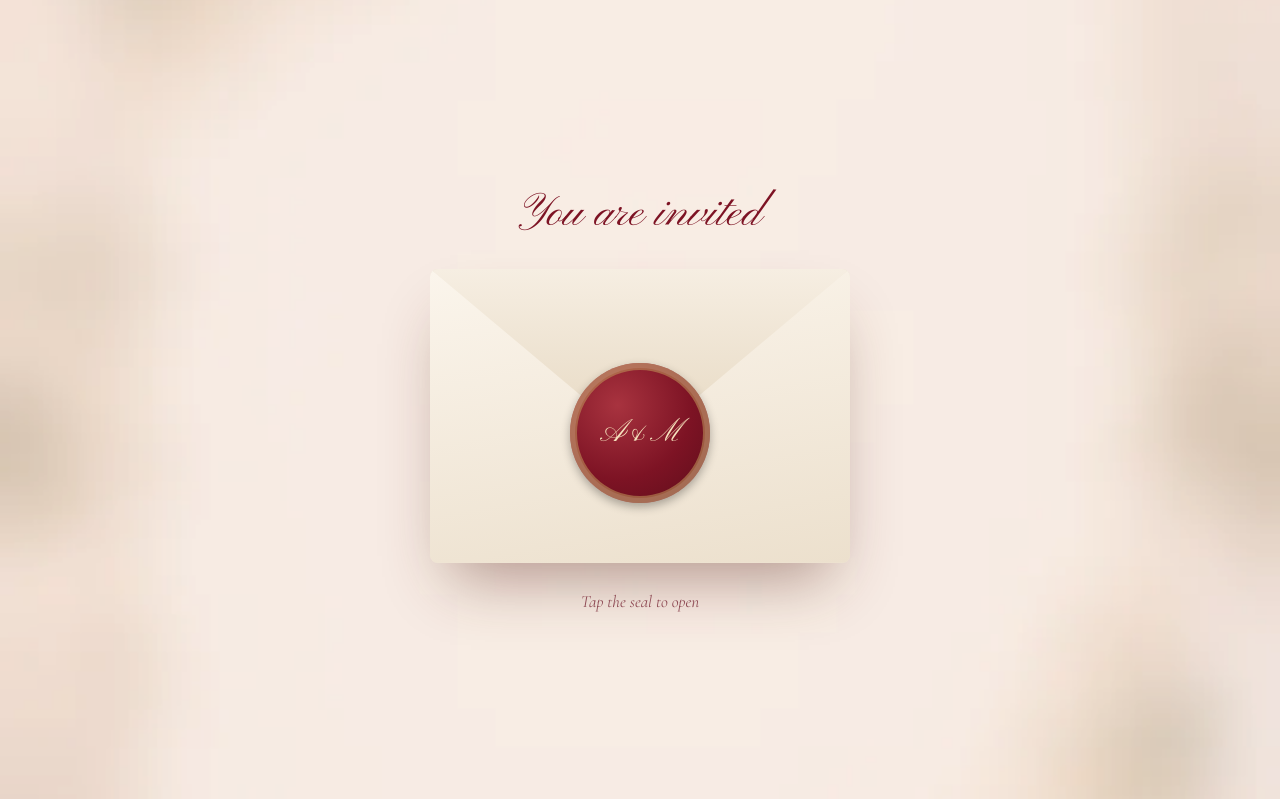
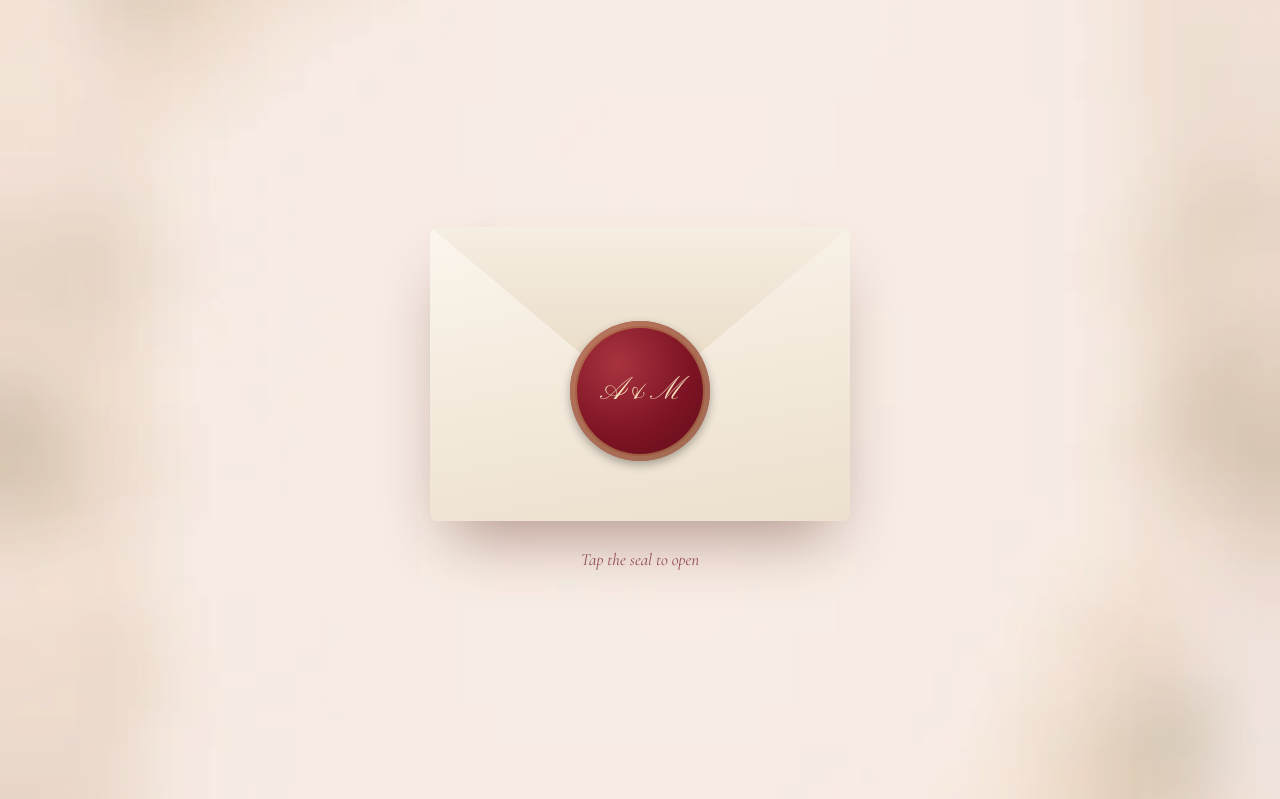
Before and after one commit to Elgiziry/ahmed-mona, a plain HTML site: page index.html in a window 1280 px wide. Shown: the top 799 px of the page. Drawn offline with nearby package versions, Linux system fonts and the light colour scheme.

Commit message:
Remove 'You are invited' from the envelope screen
Co-Authored-By: Claude Opus 5.5 <noreply@anthropic.com>
Claude-Session: https://claude.ai/code/session_01PbbYVUw2pWg8nhJLrjJSTR

```diff
--- a/index.html
+++ b/index.html
@@ -137,7 +137,6 @@ footer .script{font-style:normal;font-size:46px;display:block}
 <div class="bg" aria-hidden="true"></div>
 
 <div class="cover" id="cover">
-  <p class="to">You are invited</p>
   <button class="env" id="openBtn" aria-label="Open the invitation">
     <span class="back"></span>
     <span class="letter" data-k="initials">A &amp; M</span>
```
